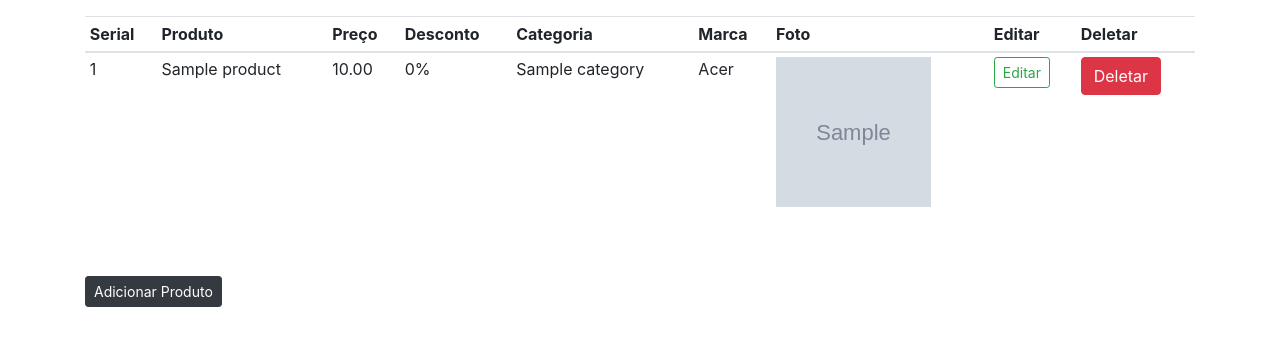
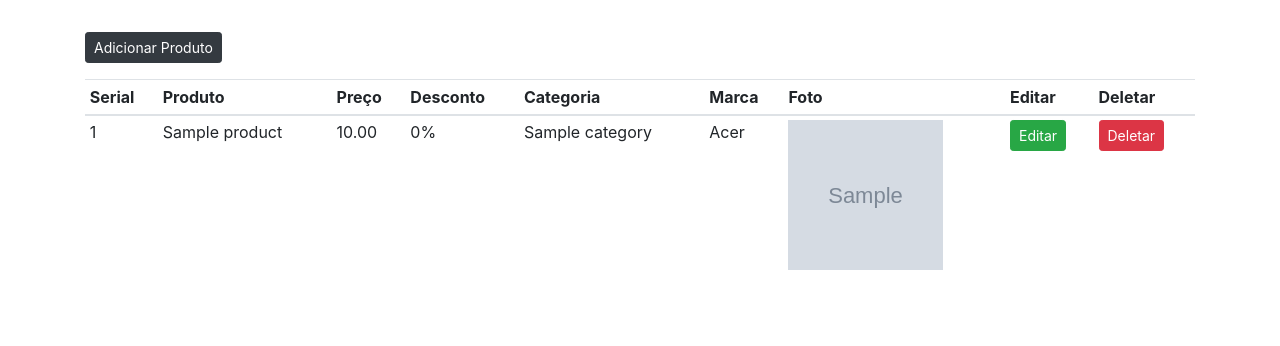
Before and after one commit to endhel/online-store, a Flask app: page /admin in a window 1280 px wide. Shown: the part 56-402 px from the top of the page. Run offline with Flask 2, Linux system fonts and the light colour scheme; a user stored in the database is signed in; data comes from the database, SQL or seed files in the repository; tables that the repository leaves empty hold one stand-in row (values such as "Sample post"); grey boxes marked "Sample" are stand-in pictures; some libraries are stand-ins or nearby versions.

Commit message:
updated design

```diff
--- a/store/templates/admin/index.html
+++ b/store/templates/admin/index.html
@@ -23,6 +23,7 @@
 {% include '_messages.html' %}
 
 <div class="container mt-3">
+    <a href="{{url_for('addproduct')}}" class="btn btn-sm btn-dark my-3">Adicionar Produto</a>
     <table class="table table-sm">
         <thead>
             <th>Serial</th>
@@ -47,9 +48,9 @@
                 <td>{{product.brand.name}}</td>
                 <td><img src="{{url_for('static', filename='images/' + product.image_1)}}" width="155" height="150">
                 </td>
-                <td><a href="{{url_for('updateproduct', id=product.id)}}" class="btn btn-sm btn-outline-success">Editar</a></td>
+                <td><a href="{{url_for('updateproduct', id=product.id)}}" class="btn btn-sm btn-success">Editar</a></td>
                 <td>
-                    <button type="button" class="btn btn-danger" data-toggle="modal" data-target="#exampleModal-{{product.id}}">
+                    <button type="button" class="btn btn-sm btn-danger" data-toggle="modal" data-target="#exampleModal-{{product.id}}">
                         Deletar
                     </button>
                 </td>
@@ -68,18 +69,17 @@
           <p class="text-danger">Deseja realmente deletar o produto {{product.name}}</p>
         </div>
         <div class="modal-footer">
-          <button type="button" class="btn btn-dark btn-sm" data-dismiss="modal">Cancelar</button>
-          <form action="{{url_for('deleteproduct', id=product.id)}}" method="POST">
-            <button type="submit" class="btn btn-danger btn-sm">Deletar</button>
-        </form>
+            <button type="button" class="btn btn-dark btn-sm" data-dismiss="modal">Cancelar</button>
+            <form action="{{url_for('deleteproduct', id=product.id)}}" method="POST">
+                <button type="submit" class="btn btn-danger btn-sm">Deletar</button>
+            </form>
         </div>
       </div>
     </div>
-</div>
+
         {% endfor %}
         </tbody>
     </table>
-    <td><a href="{{url_for('addproduct')}}" class="btn btn-sm btn-dark mt-5">Adicionar Produto</a></td>
 </div>
 
 
```
Also changed, not shown: store/templates/admin/brand.html (+7 -6 lines), store/templates/products/index.html (+18 -0 lines).
